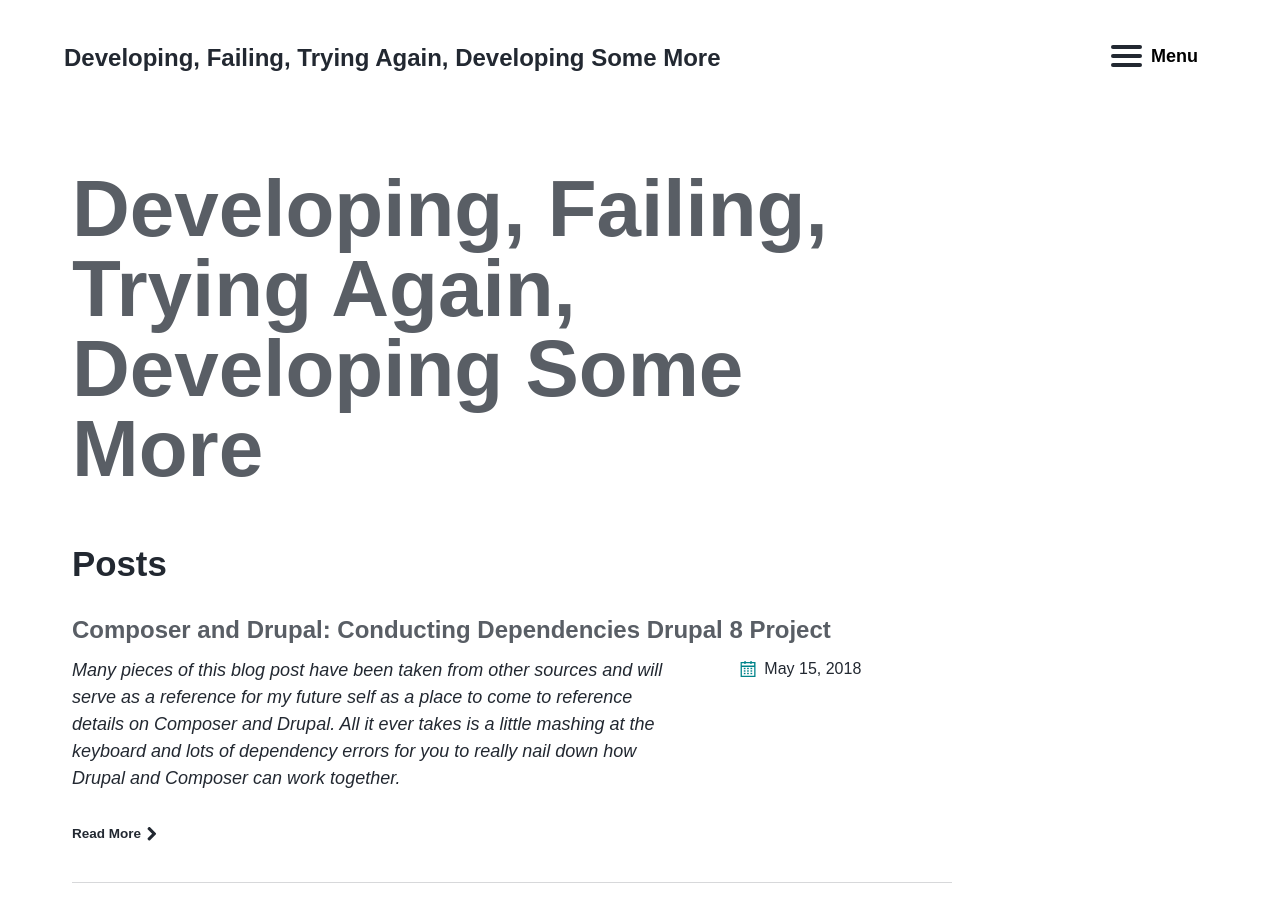
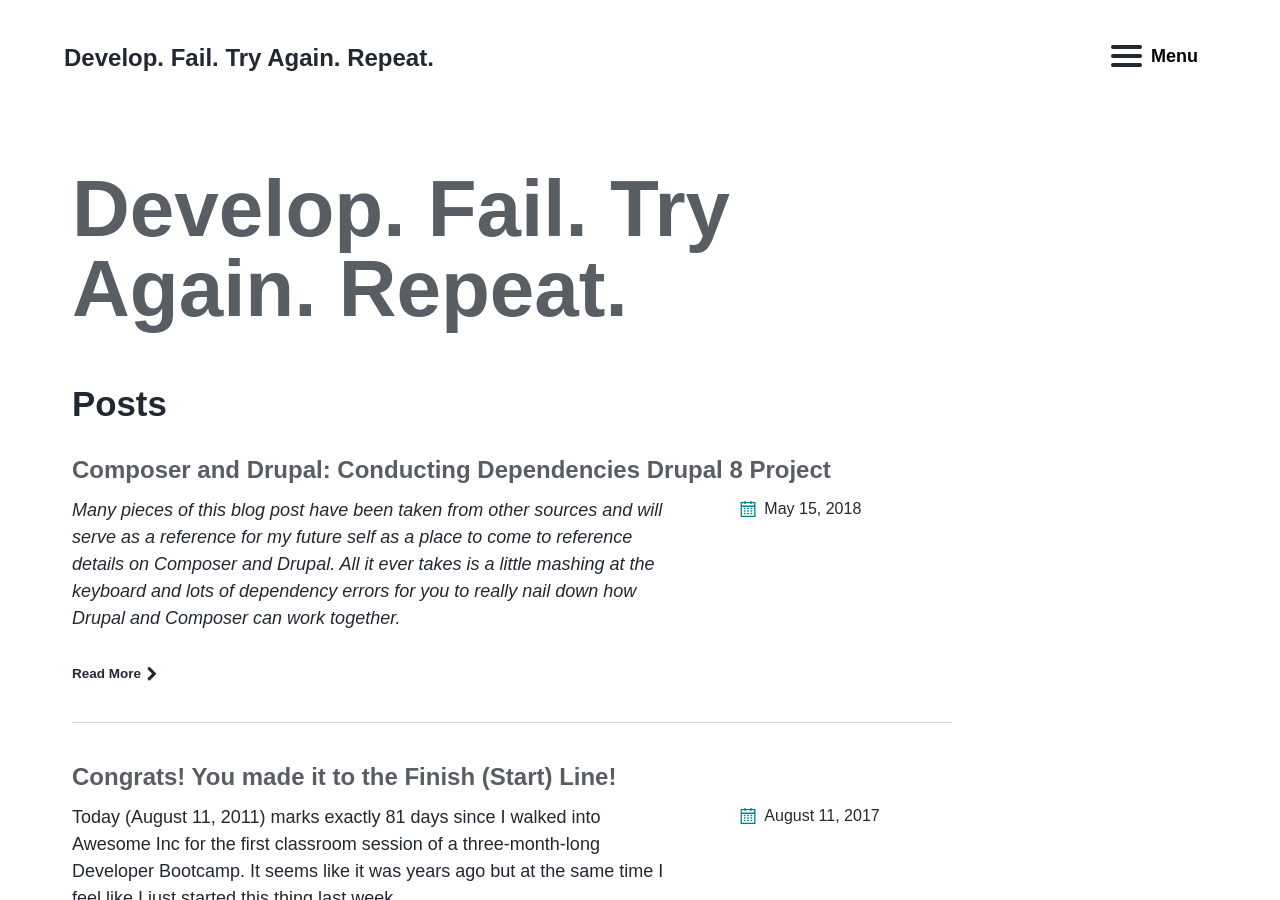
Before and after one commit to JMStewart00/StewartBlog, a Jekyll site: the page built from index.md, in a window 1280 px wide and 900 px high. Built offline with Jekyll 4.4.1, drawn with Linux system fonts in a browser that asks for light colours; some of the changed text lies outside the part shown.

Commit message:
another config update

```diff
--- a/_config.yml
+++ b/_config.yml
@@ -13,7 +13,7 @@
 # you will see them accessed via {{ site.title }}, {{ site.email }}, and so on.
 # You can create any custom variable you would like, and they will be accessible
 # in the templates via {{ site.myvariable }}.
-title: Developing, Failing, Trying Again, Developing Some More
+title: Develop. Fail. Try Again. Repeat.
 email: jmstewart00@gmail.com
 description: > # this means to ignore newlines until "baseurl:"
   This blog will serve as a look back on the events that led to becoming a software and web developer, along with a way to track my lessons learned along the way.
```
